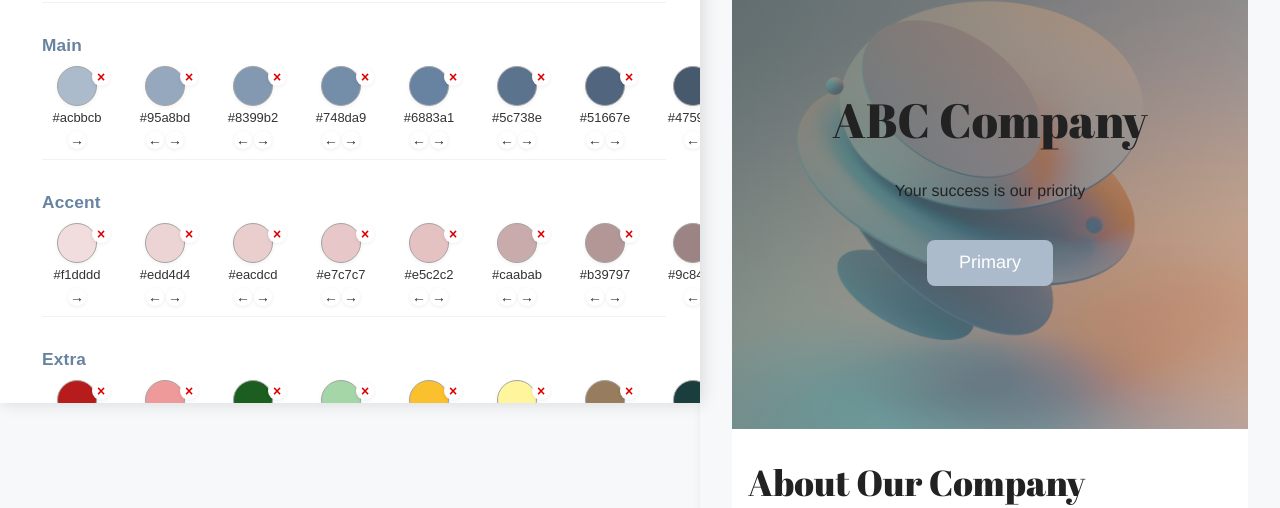
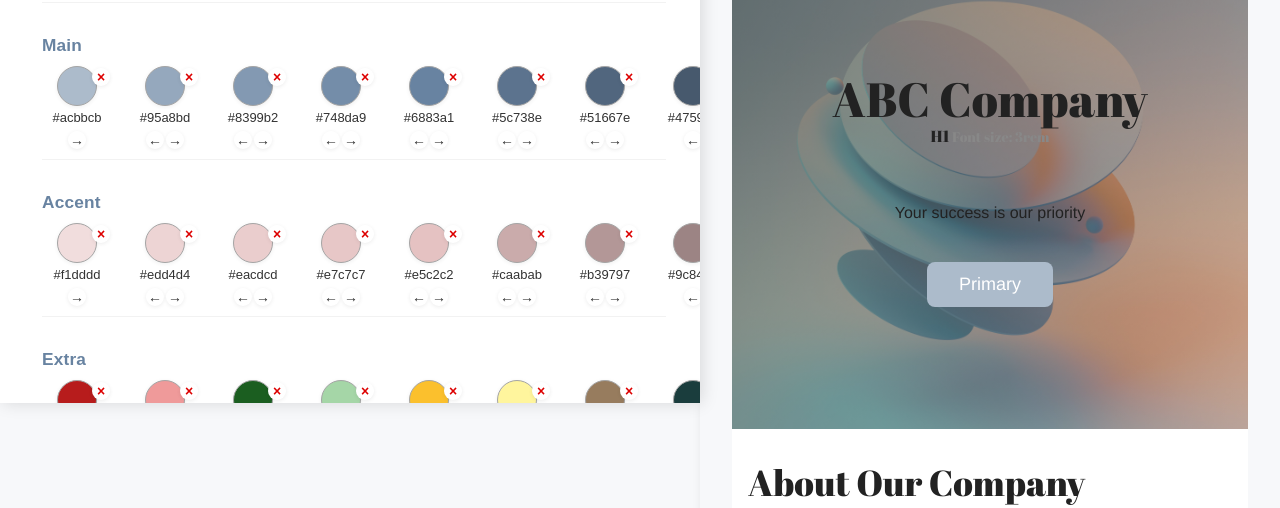
Before and after one commit to roseandlily33/design-template, a Next.js app in the folder design-template/: page / in a window 1280 px wide. Shown: the part 397-905 px from the top of the page. Built offline with nearby package versions, Linux system fonts and the light colour scheme; no server answers.

Commit message:
Added in some debugging things

```diff
--- a/design-template/src/components/Display/LandingPage/Description/Description.component.jsx
+++ b/design-template/src/components/Display/LandingPage/Description/Description.component.jsx
@@ -43,6 +43,15 @@ const Description = ({
     ? { padding: `${spacingChart.xl.css} ${spacingChart.m.css}` }
     : undefined;
 
+  // Ref for h2 to log computed font size
+  const h2Ref = React.useRef(null);
+  useEffect(() => {
+    if (h2Ref.current) {
+      const computed = window.getComputedStyle(h2Ref.current);
+      console.log("Computed h2 font-size:", computed.fontSize);
+    }
+  }, [fontScale, breakpoint, descriptionTitle]);
+
   return (
     <section className={styles.descriptionSection} style={sectionStyle}>
       {/*
@@ -72,11 +81,17 @@ const Description = ({
         />
       ) : (
         <h2
+          ref={h2Ref}
           className={headerFontClass + " " + styles.title}
           onClick={handleTitleClick}
           style={{ cursor: "pointer", color: titleColor }}
         >
           {descriptionTitle}
+          <span style={{ display: "block", fontSize: 14, color: "#888", marginTop: 4 }}>
+            {fontScale?.h2?.[breakpoint]?.fontSize && (
+              <>Font size: {fontScale.h2[breakpoint].fontSize}rem</>
+            )}
+          </span>
         </h2>
       )}
       {/*</EditableWithColor>*/}
--- a/design-template/src/components/Display/LandingPage/HeroImg/HeroImg.component.jsx
+++ b/design-template/src/components/Display/LandingPage/HeroImg/HeroImg.component.jsx
@@ -1,8 +1,7 @@
 import Image from "next/image";
-import React, { useState } from "react";
+import React, { useRef, useEffect, useState } from "react";
 import styles from "./HeroImg.module.css";
 import EditableWithColor from "../../Modal/EditableElement.component";
-
 
 const HeroImage = ({
   primaryButton,
@@ -59,10 +58,19 @@ const HeroImage = ({
     }
     : { padding: "2rem 1rem", gap: "1rem" };
 
+  const h1Ref = useRef(null);
+
+  useEffect(() => {
+    if (h1Ref.current) {
+      const computed = window.getComputedStyle(h1Ref.current);
+      console.log("Computed h1 font-size:", computed.fontSize);
+    }
+  }, [fontScale, breakpoint, heroTitle]);
+
   return (
     <div
       className={styles.heroImage}
-      // style={defaultBg ? { background: defaultBg } : {}}
+    // style={defaultBg ? { background: defaultBg } : {}}
     >
       <Image
         src={heroImgUrl}
@@ -107,11 +115,20 @@ const HeroImage = ({
           />
         ) : (
           <h1
+            ref={h1Ref}
             className={headerFontClass}
             onClick={() => setEditingTitle(true)}
             style={{ cursor: "pointer", color: titleColor }}
           >
             {heroTitle}
+            <p>
+              H1{" "}
+              {fontScale?.h1?.[breakpoint]?.fontSize && (
+                <span style={{ fontSize: 14, color: "#888", marginTop: 4 }}>
+                  Font size: {fontScale.h1[breakpoint].fontSize}rem
+                </span>
+              )}
+            </p>
           </h1>
         )}
         {/*</EditableWithColor>*/}
--- a/design-template/src/components/Display/LandingPage/HeroImg/HeroImg.module.css
+++ b/design-template/src/components/Display/LandingPage/HeroImg/HeroImg.module.css
@@ -42,7 +42,7 @@
 }
 
 .heroImage h1 {
-  font-size: var(--font-h1-size, 2.8rem);
+  font-size: var(--font-h1-size);
   font-weight: var(--font-h1-weight, 700);
   color: var(--font-h1-color, #fff);
   margin-bottom: var(--spacing-m);
```
